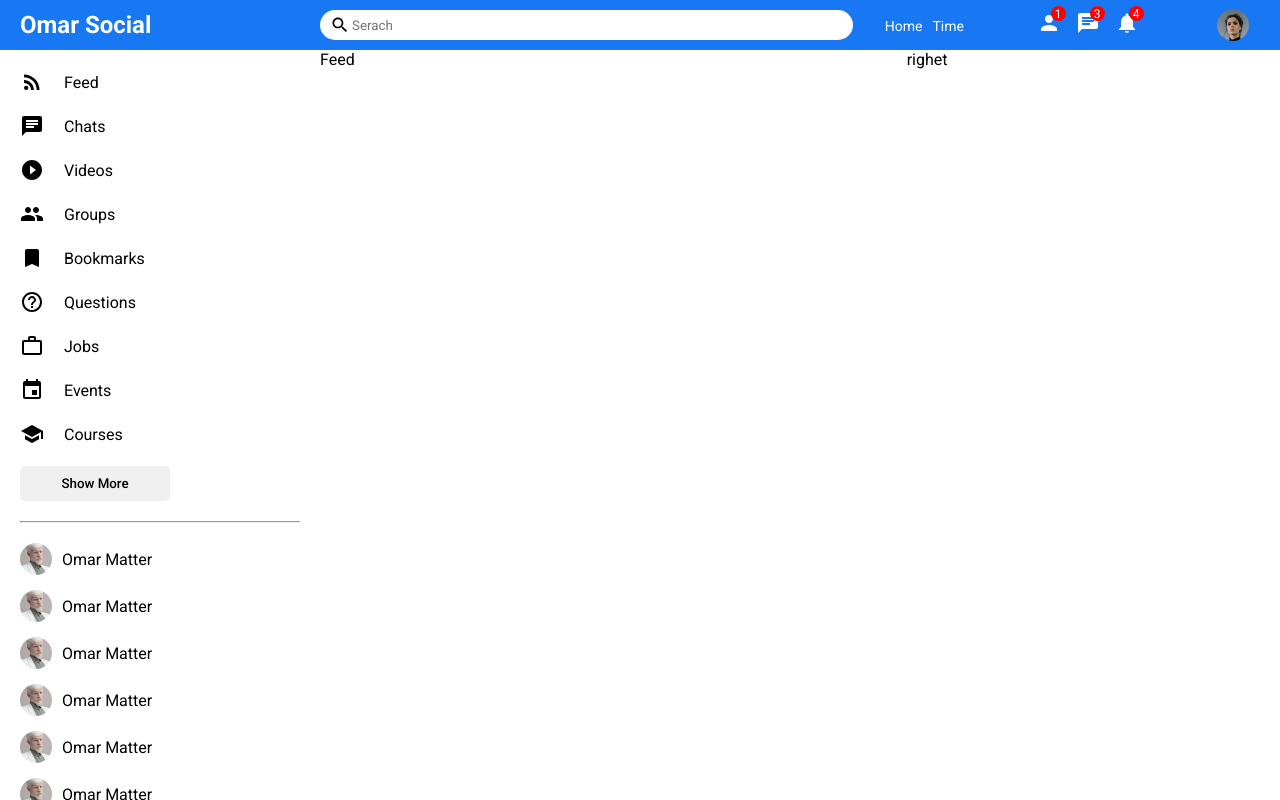
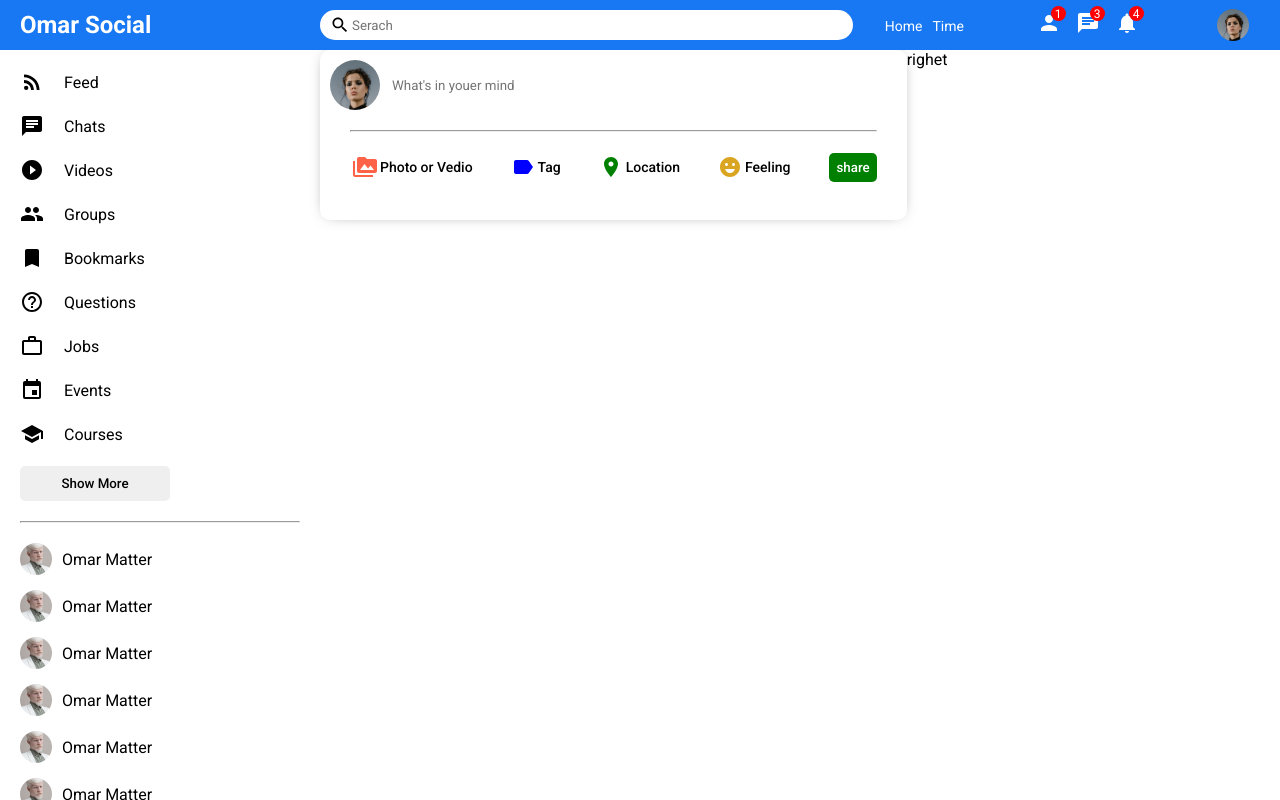
Before and after one commit to omarmatter/Facbook-Reactjs, a React (Create React App) app: page / in a window 1280 px wide. Built offline with nearby package versions, Linux system fonts and the light colour scheme.

Commit message:
Share Done

```diff
--- a/src/compnents/Feed/Feed.jsx
+++ b/src/compnents/Feed/Feed.jsx
@@ -1,9 +1,12 @@
 import React from 'react'
+import Share from '../Share/Share'
 import './feed.css'
 export default function Feed() {
     return (
         <div className="feed">
-            Feed
+          <div className="feedWrapper">
+              <Share/>
+          </div>
         </div>
     )
 }
--- /dev/null
+++ b/src/compnents/Share/Share.jsx
@@ -0,0 +1,47 @@
+import { EmojiEmotions, Label, PermMedia, Room } from '@material-ui/icons'
+import React from 'react'
+import './share.css'
+
+export default function Share() {
+    return (
+        <div className="share">
+            <div className="shareWrapper">
+                <div className="shareTop">
+                    <img className="shareProfileImg" src="/assets/person/1.jpeg" alt="" />
+                    <input  placeholder="What's in youer mind " type="text" className="shareInput" />
+                </div>
+                <hr className='shareHr' />
+                <div className="shareBottom">
+                    <div className="shareOptions">
+                        <div className="shareOption">
+                            <PermMedia  htmlColor="tomato" className="shareIcon"/>
+                            <span className="sharOptionText">Photo or Vedio</span>
+
+                        </div>
+                        <div className="shareOption">
+                            <Label htmlColor="blue" className="shareIcon"/>
+                            <span className="sharOptionText">Tag</span>
+
+                        </div>
+                        <div className="shareOption">
+                            <Room    htmlColor="green" className="shareIcon"/>
+                            <span className="sharOptionText">Location</span>
+
+                        </div>
+                        <div className="shareOption">
+                            <EmojiEmotions    htmlColor="goldenrod" className="shareIcon"/>
+                            <span className="sharOptionText">Feeling</span>
+
+                        </div>
+
+
+                    </div>
+
+                     <button className="shareButton">share</button>
+                </div>
+
+            </div>
+
+        </div>
+    )
+}
--- /dev/null
+++ b/src/compnents/Share/share.css
@@ -0,0 +1,66 @@
+.share{
+    width: 100%;
+height: 170px;
+border-radius: 10px;
+-webkit-box-shadow: 0px 0px 16px -8px rgba(0, 0, 0, 0.68);
+  box-shadow: 0px 0px 16px -8px rgba(0, 0, 0, 0.68);
+}
+.shareWrapper{
+    padding: 10px;
+}
+.shareTop{
+    display: flex;
+}
+.shareProfileImg{
+    width: 50px;
+    height: 50px;
+    border-radius: 50%;
+    object-fit: cover;
+    margin-right: 10px ;
+}
+.shareInput{
+    border: none;
+    width: 80%;
+
+}
+.shareInput:focus{
+    outline: none;
+}
+.shareHr{
+    margin: 20px;
+}
+.shareBottom{
+display: flex;
+align-items: center;
+justify-content: space-between;
+
+}
+.shareOptions{
+    display: flex;
+}
+.shareOption{
+    display: flex;
+    align-items: center;
+    margin-right: 15px;
+cursor: pointer;
+margin-left: 20px;
+}
+.shareIcon{
+    font-size: 18px;
+    margin: 3px;
+}
+.sharOptionText{
+    font-size: 14px;
+    font-weight: 500 ;
+}
+.shareButton{
+    border: none;
+    padding: 7px;
+    border-radius: 5px;
+    background-color: green;
+    font-weight: 500;
+    margin-right: 20px;
+    cursor: pointer;
+    color: white;
+
+}
```
